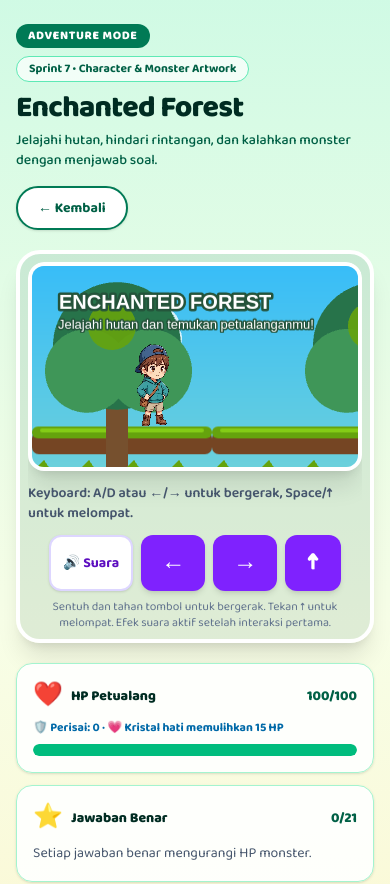
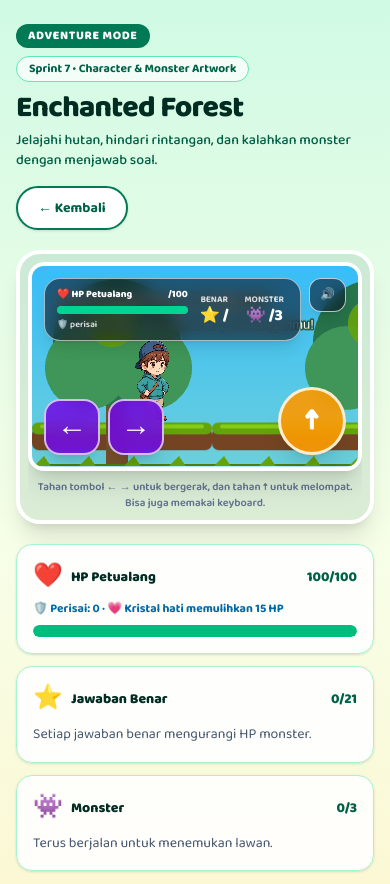
Before and after one commit to theodoresibp/kuis-belajar-anak, a Next.js app: page /adventure-preview in a window 390 px wide. Shown: the top 884 px of the page. Built offline with nearby package versions, Linux system fonts and the light colour scheme.

Commit message:
feat(adventure): move tablet controls and HUD into game scene

```diff
--- a/src/components/adventure/AdventureGameCanvas.tsx
+++ b/src/components/adventure/AdventureGameCanvas.tsx
@@ -15,6 +15,11 @@ type VirtualDirection = "left" | "right" | "jump";
 interface Props {
   encounterCount: number;
   heroId: string;
+  heroHp: number;
+  score: number;
+  totalQuestions: number;
+  monsterProgress: number;
+  shieldCharges: number;
   isDefeated: boolean;
   onEncounter: (encounter: AdventureEncounter, resolve: () => void) => void;
   onAdventureComplete: () => void;
@@ -39,6 +44,11 @@ const CONTROL_SYMBOLS: Record<VirtualDirection, string> = {
 export default function AdventureGameCanvas({
   encounterCount,
   heroId,
+  heroHp,
+  score,
+  totalQuestions,
+  monsterProgress,
+  shieldCharges,
   isDefeated,
   onEncounter,
   onAdventureComplete,
@@ -230,31 +240,30 @@ export default function AdventureGameCanvas({
 
   return (
     <div className="w-full">
-      <div
-        ref={hostRef}
-        className="aspect-[16/10] w-full touch-none overflow-hidden rounded-2xl border-4 border-white bg-sky-200 shadow-xl sm:aspect-[16/9]"
-        aria-label="Game petualangan Enchanted Forest"
-      />
+      <div className="relative isolate aspect-[16/10] w-full touch-none overflow-hidden rounded-2xl border-4 border-white bg-sky-200 shadow-xl" aria-label="Game petualangan Enchanted Forest">
+        <div ref={hostRef} className="absolute inset-0" />
 
-      <div className="mt-3 flex flex-col gap-3 sm:flex-row sm:items-center sm:justify-between">
-        <div className="min-w-0">
-          {error ? (
-            <p className="text-sm font-semibold text-red-600">
-              Game gagal dimuat. Silakan refresh halaman.
-            </p>
-          ) : (
-            <p className="text-sm font-semibold text-slate-600">
-              {ready
-                ? "Keyboard: A/D atau ←/→ untuk bergerak, Space/↑ untuk melompat."
-                : "Menyiapkan dunia petualangan..."}
-            </p>
-          )}
+        {/* HUD ringkas di dalam scene */}
+        <div className="pointer-events-none absolute inset-x-3 top-3 z-20 flex items-start justify-between gap-2 sm:inset-x-5 sm:top-4">
+          <div className="flex min-w-0 flex-1 flex-wrap items-center gap-2 rounded-2xl border border-white/60 bg-slate-950/55 px-3 py-2 text-white shadow-lg backdrop-blur-sm sm:gap-4 sm:px-4">
+            <div className="min-w-[112px] flex-1">
+              <div className="mb-1 flex items-center justify-between gap-2 text-[10px] font-extrabold sm:text-xs">
+                <span>❤️ HP Petualang</span><span>{heroHp}/100</span>
               </div>
-
-        <div
-          className="flex shrink-0 flex-wrap items-center justify-center gap-2"
-          aria-label="Kontrol permainan"
-        >
+              <div className="h-2 overflow-hidden rounded-full bg-white/30 sm:h-2.5">
+                <div className="h-full rounded-full bg-emerald-400 transition-all" style={{ width: `${Math.max(0, Math.min(100, heroHp))}%` }} />
+              </div>
+              <div className="mt-1 text-[9px] font-semibold text-white/85 sm:text-[10px]">🛡️ {shieldCharges} perisai</div>
+            </div>
+            <div className="px-1 text-center">
+              <div className="text-[9px] font-bold text-white/80 sm:text-[10px]">BENAR</div>
+              <div className="text-base font-black leading-tight sm:text-xl">⭐ {score}/{totalQuestions}</div>
+            </div>
+            <div className="px-1 text-center">
+              <div className="text-[9px] font-bold text-white/80 sm:text-[10px]">MONSTER</div>
+              <div className="text-base font-black leading-tight sm:text-xl">👾 {monsterProgress}/{encounterCount}</div>
+            </div>
+          </div>
           <button
             type="button"
             aria-pressed={soundEnabled}
@@ -265,11 +274,16 @@ export default function AdventureGameCanvas({
               setSoundEnabled(nextEnabled);
               gameRef.current?.events.emit("toggle-sound", nextEnabled);
             }}
-            className="h-14 rounded-xl border-2 border-violet-200 bg-white px-3 text-sm font-bold text-violet-800 shadow-sm transition hover:bg-violet-50 disabled:opacity-50"
+            className="pointer-events-auto shrink-0 rounded-xl border border-white/70 bg-slate-950/55 px-2.5 py-2 text-xs font-bold text-white shadow-lg backdrop-blur-sm sm:px-3 sm:text-sm disabled:opacity-50"
           >
-            {soundEnabled ? "🔊 Suara" : "🔇 Senyap"}
+            {soundEnabled ? "🔊" : "🔇"}
           </button>
-          {directions.map((direction) => (
+        </div>
+
+        {/* Kontrol sentuh: arah di kiri, lompat di kanan */}
+        <div className="pointer-events-none absolute inset-x-3 bottom-3 z-20 flex items-end justify-between sm:inset-x-5 sm:bottom-5" aria-label="Kontrol permainan">
+          <div className="pointer-events-auto flex items-center gap-2 sm:gap-3">
+            {(["left", "right"] as const).map((direction) => (
               <button
                 key={direction}
                 type="button"
@@ -279,16 +293,31 @@ export default function AdventureGameCanvas({
                 onPointerUp={handlePointerRelease}
                 onPointerCancel={handlePointerRelease}
                 onLostPointerCapture={handlePointerRelease}
-              className="h-14 min-w-14 touch-none select-none rounded-xl bg-violet-600 px-5 text-2xl font-black text-white shadow-md transition hover:bg-violet-700 active:scale-95 active:bg-violet-800 disabled:cursor-not-allowed disabled:opacity-50"
+                className="flex h-14 w-14 touch-none select-none items-center justify-center rounded-2xl border-2 border-white/70 bg-violet-700/85 text-3xl font-black text-white shadow-xl backdrop-blur-sm active:scale-95 active:bg-violet-900 disabled:opacity-50 sm:h-[72px] sm:w-[72px] sm:text-4xl"
               >
                 {CONTROL_SYMBOLS[direction]}
               </button>
             ))}
           </div>
+          <button
+            type="button"
+            aria-label={CONTROL_LABELS.jump}
+            disabled={!ready}
+            onPointerDown={(event) => handlePointerDown(event, "jump")}
+            onPointerUp={handlePointerRelease}
+            onPointerCancel={handlePointerRelease}
+            onLostPointerCapture={handlePointerRelease}
+            className="pointer-events-auto flex h-[68px] w-[68px] touch-none select-none items-center justify-center rounded-full border-[3px] border-white/80 bg-amber-500/90 text-3xl font-black text-white shadow-xl backdrop-blur-sm active:scale-95 active:bg-amber-600 disabled:opacity-50 sm:h-[84px] sm:w-[84px] sm:text-4xl"
+          >
+            ↑
+          </button>
         </div>
 
-      <p className="mt-2 text-center text-xs text-slate-500 sm:text-right">
-        Sentuh dan tahan tombol untuk bergerak. Tekan ↑ untuk melompat. Efek suara aktif setelah interaksi pertama.
+        {error && <div className="absolute inset-0 z-30 flex items-center justify-center bg-slate-950/70 p-4 text-center text-sm font-bold text-white">Game gagal dimuat. Silakan refresh halaman.</div>}
+        {!ready && !error && <div className="absolute inset-0 z-30 flex items-center justify-center bg-slate-950/35 text-sm font-bold text-white">Menyiapkan dunia petualangan...</div>}
+      </div>
+      <p className="mt-2 text-center text-[11px] font-semibold text-slate-500 sm:text-xs">
+        Tahan tombol ← → untuk bergerak, dan tahan ↑ untuk melompat. Bisa juga memakai keyboard.
       </p>
     </div>
   );
```
Lines whose indentation alone changed are shown as unchanged.
